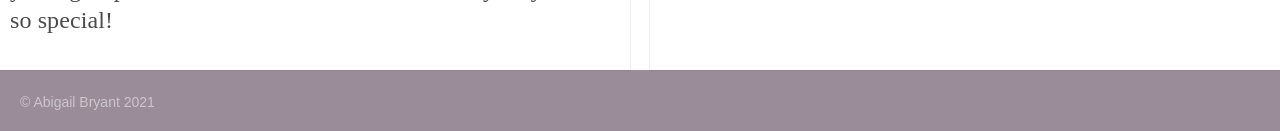
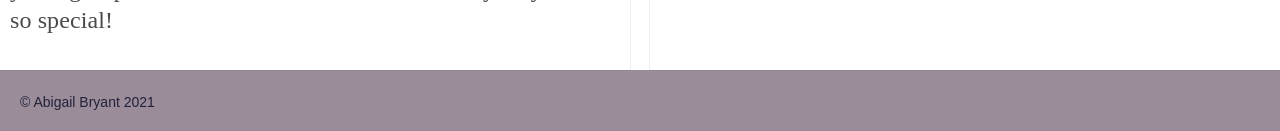
Before and after one commit to abigailcbryant/abigailcbryant.github.io, a plain HTML site: page index.html in a window 1280 px wide. Shown: the part 2313-2444 px from the top of the page. Drawn offline with Linux system fonts and the light colour scheme.

Commit message:
Update style.css

```diff
--- a/css/style.css
+++ b/css/style.css
@@ -67,7 +67,7 @@ footer div {
   display: flex;
   align-content: center;
   padding: 10px 20px;
-  color: rgba(255, 255, 255, 0.5);
+  color: #22223b;
 }
 
 @media all and (max-width:700px) {
```
